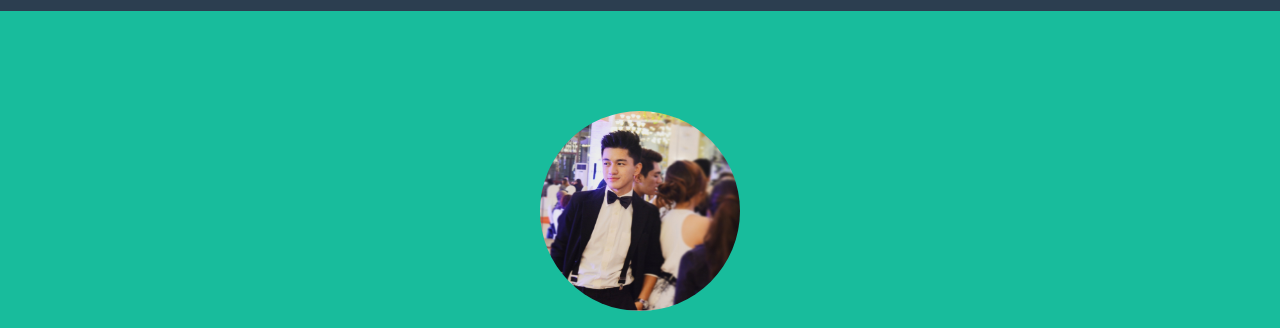
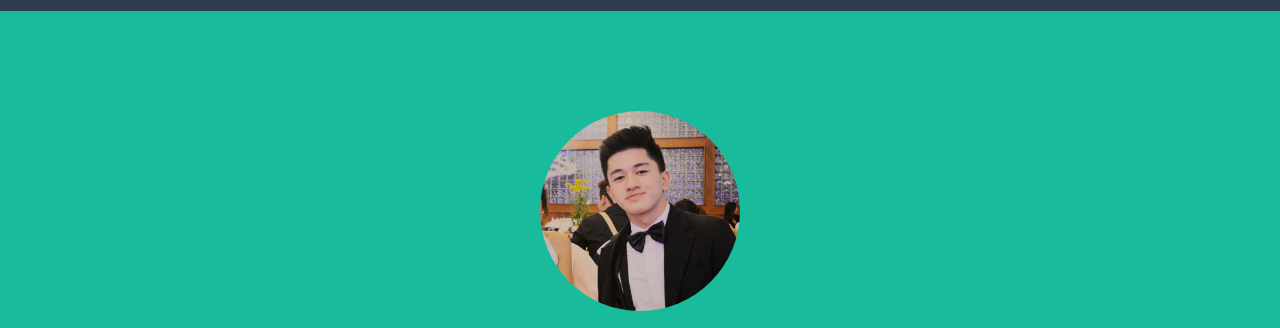
Before and after one commit to jhlawana/jhlawana.github.io, a plain HTML site: page index.html in a window 1280 px wide. Shown: the part 89-417 px from the top of the page. Drawn offline with nearby package versions, Linux system fonts and the light colour scheme.

Commit message:
Update index.html

```diff
--- a/index.html
+++ b/index.html
@@ -64,7 +64,7 @@
         <div class="container">
             <div class="row">
                 <div class="col-lg-12">
-                    <img class="img-circle" src="sefff.jpg" width="200" height="200" alt="">
+                    <img class="img-circle" src="seffff.jpg" width="200" height="200" alt="">
                     <div class="intro-text">
                         <span class="name">Josef Hanrey P. Lawana</span>
                         <hr class="star-light">
```
